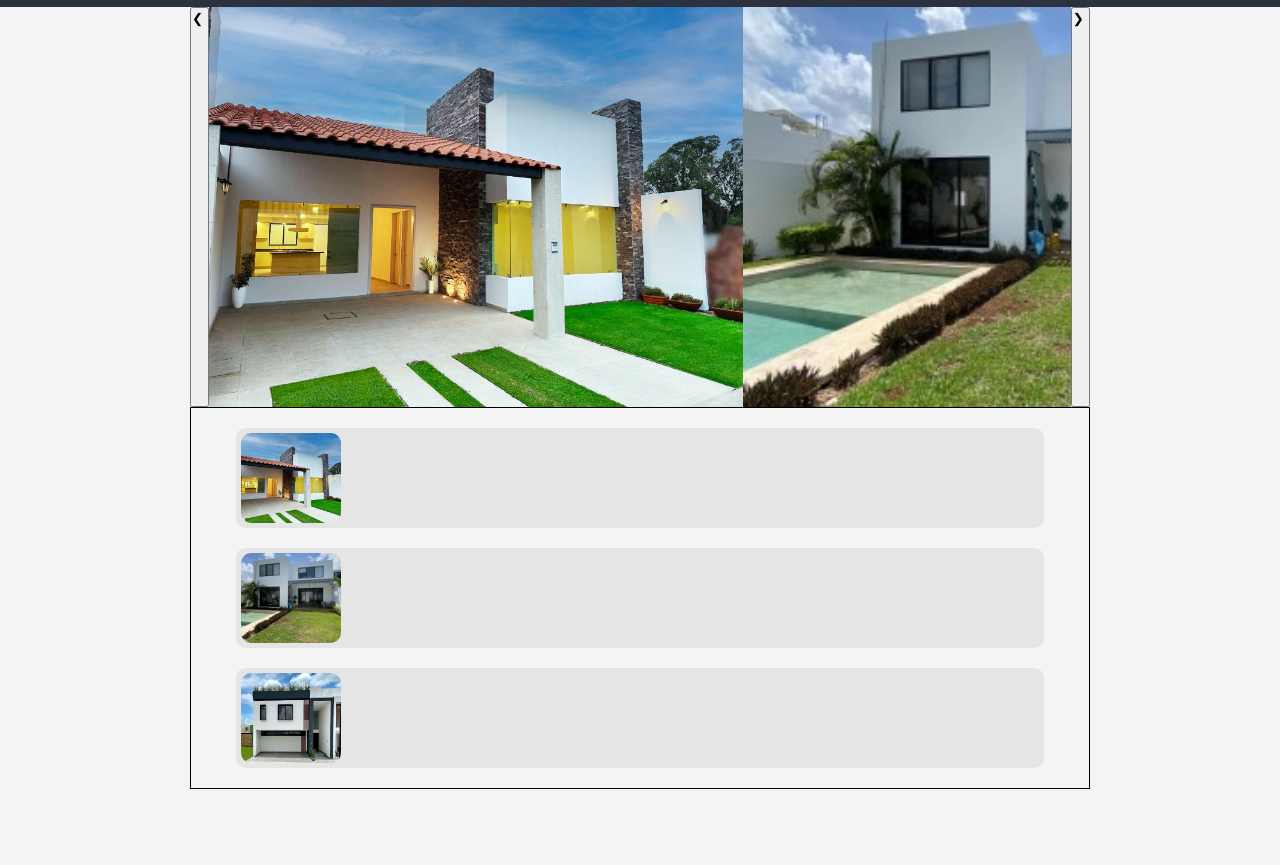
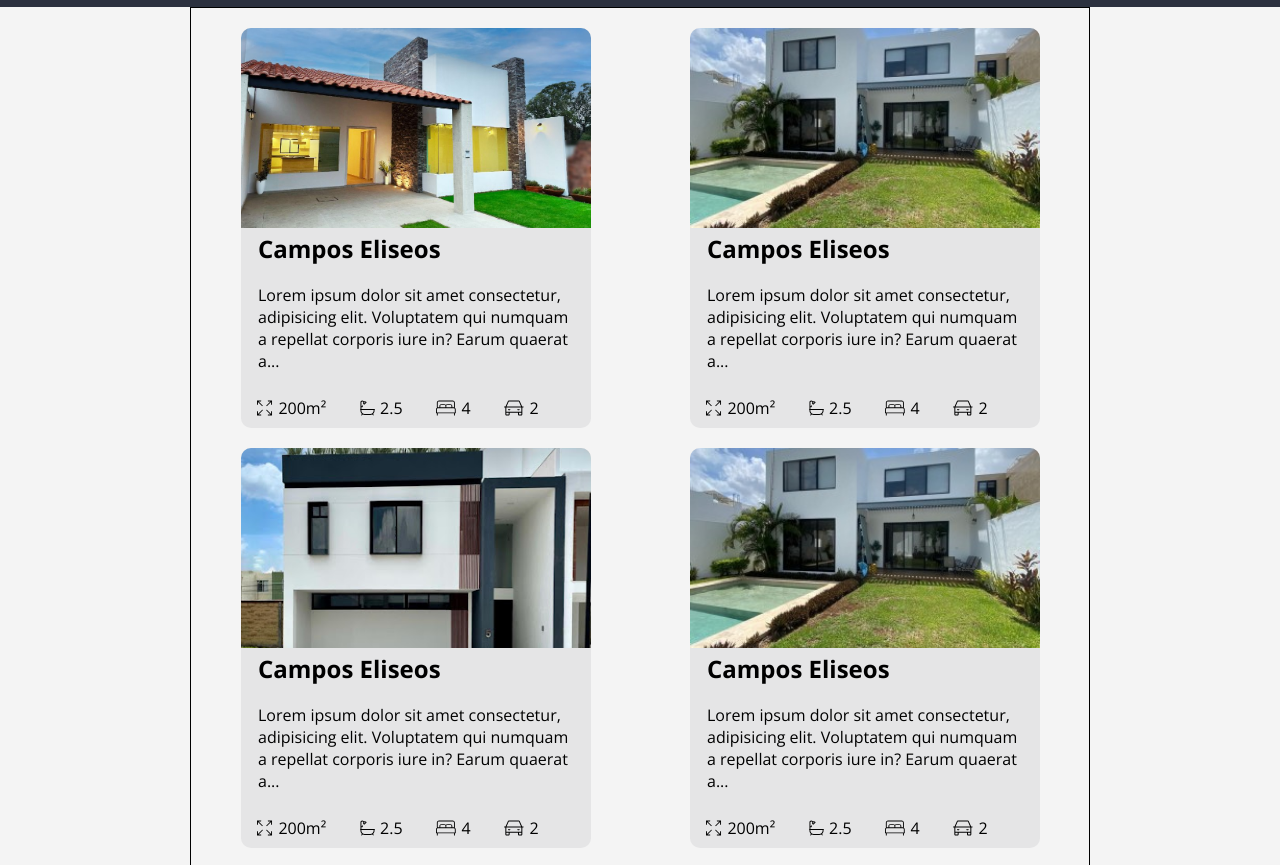
Before and after one commit to DeysChain/aid-inmobiliaria, a plain HTML site: page index.html in a window 1280 px wide. Shown: the part 69-934 px from the top of the page. Before the commit the page ends 858 px from the top, so only its background shows below. Drawn offline with nearby package versions, Linux system fonts and the light colour scheme; a web font is replaced by a local one.

Commit message:
cards v2

```diff
--- a/index.html
+++ b/index.html
@@ -5,7 +5,7 @@
     <meta name="viewport" content="width=device-width, initial-scale=1.0">
     <title>AID Inmobiliaría</title>
     <link rel="stylesheet" href="styles/main.css">
-    <link rel="stylesheet" href="styles/cards.css">
+    <link rel="stylesheet" href="styles/cardsv2.css">
     <script src="scripts/main.js"></script>
     <style>
         @import url('https://fonts.googleapis.com/css2?family=Playfair+Display:ital,wght@0,400..900;1,400..900&display=swap');
@@ -24,7 +24,7 @@
         </nav>
     </header>
     <main>
-        <section id="properties">
+        <!-- <section id="properties">
             <div class="properties-slider">
                 <button id="prev-btn" class="slider-button">❮</button>
                  <div class="slider-container">
@@ -34,24 +34,126 @@
                 </div>
                 <button id="next-btn" class="slider-button">❯</button>
             </div>
-        </section>
+        </section> -->
         <section class="cards-container">
             <div class="card">
                 <img class="card-image" src="images/property1.jpg" alt="property 1">
-                <div class="card-description">
-                    <h2 class="card-title">
-                    <p class="card-info"></p>
-                </div>
+                <h2 class="card-title">Campos Eliseos</h2>
+                <p class="card-info">Lorem ipsum dolor sit amet consectetur, adipisicing elit. Voluptatem qui numquam a repellat corporis iure in? Earum quaerat a...</p>
                 <div class="card-attributes">
+                    <div class="attributes" >
+                        <img src="images/icons/size.svg" alt="">
+                        <p>200m²</p>
+                    </div>
+                    <div class="attributes" >
+                        <img src="images/icons/bath.svg" alt="">
+                        <p>2.5</p>
+                    </div>
+                    <div class="attributes" >
+                        <img src="images/icons/bed.svg" alt="">
+                        <p>4</p>
+                    </div>
+                    <div class="attributes" >
+                        <img src="images/icons/car.svg" alt="">
+                        <p>2</p>
+                    </div>
                 </div>
 
             </div>
             <div class="card">
                 <img class="card-image" src="images/property2.jpg" alt="property 2">
+                <h2 class="card-title">Campos Eliseos</h2>
+                <p class="card-info">Lorem ipsum dolor sit amet consectetur, adipisicing elit. Voluptatem qui numquam a repellat corporis iure in? Earum quaerat a...</p>
+                <div class="card-attributes">
+                    <div class="attributes" >
+                        <img src="images/icons/size.svg" alt="">
+                        <p>200m²</p>
+                    </div>
+                    <div class="attributes" >
+                        <img src="images/icons/bath.svg" alt="">
+                        <p>2.5</p>
+                    </div>
+                    <div class="attributes" >
+                        <img src="images/icons/bed.svg" alt="">
+                        <p>4</p>
+                    </div>
+                    <div class="attributes" >
+                        <img src="images/icons/car.svg" alt="">
+                        <p>2</p>
+                    </div>
+                </div>
 
             </div>
             <div class="card">
                 <img class="card-image" src="images/property3.jpg" alt="property 3">
+                <h2 class="card-title">Campos Eliseos</h2>
+                <p class="card-info">Lorem ipsum dolor sit amet consectetur, adipisicing elit. Voluptatem qui numquam a repellat corporis iure in? Earum quaerat a...</p>
+                <div class="card-attributes">
+                    <div class="attributes" >
+                        <img src="images/icons/size.svg" alt="">
+                        <p>200m²</p>
+                    </div>
+                    <div class="attributes" >
+                        <img src="images/icons/bath.svg" alt="">
+                        <p>2.5</p>
+                    </div>
+                    <div class="attributes" >
+                        <img src="images/icons/bed.svg" alt="">
+                        <p>4</p>
+                    </div>
+                    <div class="attributes" >
+                        <img src="images/icons/car.svg" alt="">
+                        <p>2</p>
+                    </div>
+                </div>
+
+            </div>
+            <div class="card">
+                <img class="card-image" src="images/property2.jpg" alt="property 2">
+                <h2 class="card-title">Campos Eliseos</h2>
+                <p class="card-info">Lorem ipsum dolor sit amet consectetur, adipisicing elit. Voluptatem qui numquam a repellat corporis iure in? Earum quaerat a...</p>
+                <div class="card-attributes">
+                    <div class="attributes" >
+                        <img src="images/icons/size.svg" alt="">
+                        <p>200m²</p>
+                    </div>
+                    <div class="attributes" >
+                        <img src="images/icons/bath.svg" alt="">
+                        <p>2.5</p>
+                    </div>
+                    <div class="attributes" >
+                        <img src="images/icons/bed.svg" alt="">
+                        <p>4</p>
+                    </div>
+                    <div class="attributes" >
+                        <img src="images/icons/car.svg" alt="">
+                        <p>2</p>
+                    </div>
+                </div>
+
+            </div>
+            <div class="card">
+                <img class="card-image" src="images/property3.jpg" alt="property 3">
+                <h2 class="card-title">Campos Eliseos</h2>
+                <p class="card-info">Lorem ipsum dolor sit amet consectetur, adipisicing elit. Voluptatem qui numquam a repellat corporis iure in? Earum quaerat a...</p>
+                <div class="card-attributes">
+                    <div class="attributes" >
+                        <img src="images/icons/size.svg" alt="">
+                        <p>200m²</p>
+                    </div>
+                    <div class="attributes" >
+                        <img src="images/icons/bath.svg" alt="">
+                        <p>2.5</p>
+                    </div>
+                    <div class="attributes" >
+                        <img src="images/icons/bed.svg" alt="">
+                        <p>4</p>
+                    </div>
+                    <div class="attributes" >
+                        <img src="images/icons/car.svg" alt="">
+                        <p>2</p>
+                    </div>
+                </div>
 
             </div>
         </section>
--- /dev/null
+++ b/styles/cardsv2.css
@@ -0,0 +1,72 @@
+/*Google Font: Open Sans*/
+@import url('https://fonts.googleapis.com/css2?family=Open+Sans:ital,wght@0,300..800;1,300..800&display=swap');
+* {
+    margin: 0;
+    padding: 0;
+    box-sizing: border-box;
+    font-family: "Open Sans", sans-serif;
+}
+
+.cards-container {
+    display: grid;
+    grid-template-columns: 50% 50%;
+    justify-content: space-evenly;
+    border: 1px solid black;
+    margin: auto;
+    max-width: 900px;
+    min-width: 500px;
+    width: 90%;
+}
+
+.card {
+    margin: 20px auto 0 auto;
+    width: 90%;
+    max-width: 350px;
+    height: 400px;
+    align-items: center;
+    justify-content: center;
+    display: grid;
+    grid-template-columns: 100%;
+    grid-template-rows: 50% 10% 30% 10%;
+    background-color: #2c313f13;
+    border-radius: 10px;
+    transition: background-color 300ms;
+}
+
+.card:hover {
+    background-color: #05154228;
+}
+
+.card-image {
+    grid-row: 1;
+    width: 100%;
+    height: 100%;
+    object-fit: cover;
+    border-radius: 10px 10px 0 0;
+}
+
+.card-title {
+    grid-row: 2;
+        width: 90%;
+    margin: auto;
+}
+.card-info {
+    grid-row: 3;
+    width: 90%;
+    margin: auto;
+}
+.card-attributes {
+    grid-row: 4;
+    display: flex;
+    /* border: 1px black solid; */
+    justify-content: space-around;
+    width: 90%;
+}
+
+.attributes{
+    display: inline-flex;
+}
+
+.attributes > img {
+    margin-right: 5px;
+}
```
Also changed, not shown: images/icons/bath.svg (added), images/icons/bed.svg (added), images/icons/car.svg (added), images/icons/size.svg (added).
